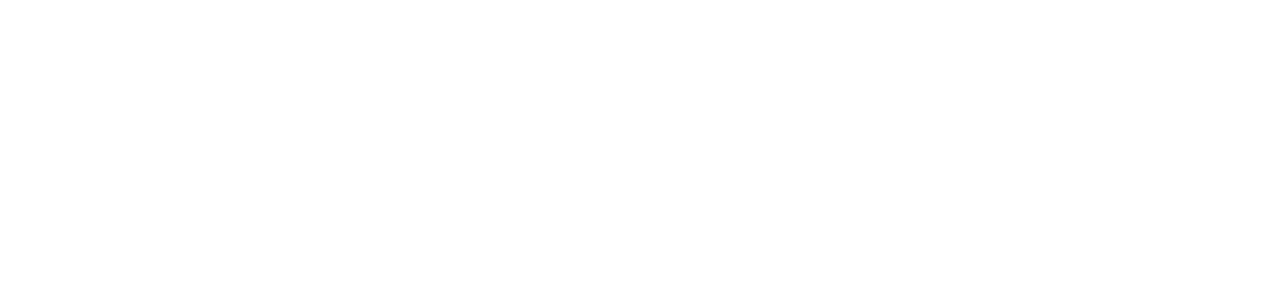
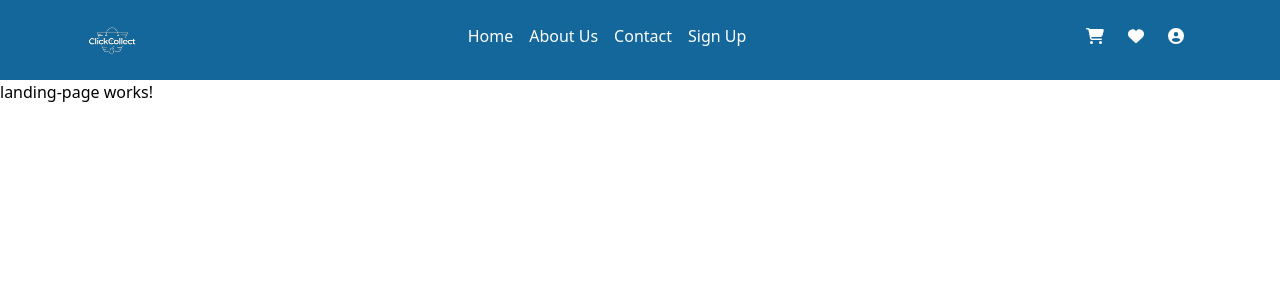
Before and after one commit to O-Robot/ecommerce-ang, an Angular app: page /landing in a window 1280 px wide. Before the commit this address led to /. Shown: the top 300 px of the page. Built offline with nearby package versions, Linux system fonts and the light colour scheme.

Commit message:
Navbar Component

```diff
--- a/src/app/app.routes.ts
+++ b/src/app/app.routes.ts
@@ -1,6 +1,7 @@
 import { Routes } from '@angular/router';
 import { LoginComponent } from './pages/auth/login/login.component';
 import { SignupComponent } from './pages/auth/signup/signup.component';
+import { LandingPageComponent } from './pages/website/landing-page/landing-page.component';
 
 export const routes: Routes = [
   {
@@ -20,4 +21,8 @@ export const routes: Routes = [
     path: 'forgot-password',
     component: SignupComponent,
   },
+  {
+    path: 'landing',
+    component: LandingPageComponent,
+  },
 ];
--- /dev/null
+++ b/src/app/components/navbar/navbar.component.html
@@ -0,0 +1,18 @@
+<div class="h-20 w-[100vw] bg-[#13679B] flex justify-between py-2 px-20">
+  <div class="h-16 w-16 my-auto">
+    <img src="../../../../assets/logo.png" class="w-16 h-16 mx-auto" />
+  </div>
+  <div class="h-16 my-auto">
+    <ul class="flex gap-4 p-4">
+      <li class="text-white text-[16px]"><a>Home</a></li>
+      <li class="text-white text-[16px]"><a>About Us</a></li>
+      <li class="text-white text-[16px]"><a>Contact</a></li>
+      <li class="text-white text-[16px]"><a>Sign Up</a></li>
+    </ul>
+  </div>
+  <div class="h-16 my-auto p-4 flex gap-6 text-white">
+    <fa-icon [icon]="faCart"></fa-icon>
+    <fa-icon [icon]="faWish"></fa-icon>
+    <fa-icon [icon]="faAccount"></fa-icon>
+  </div>
+</div>
--- /dev/null
+++ b/src/app/components/navbar/navbar.component.ts
@@ -0,0 +1,20 @@
+import { Component } from '@angular/core';
+import { FontAwesomeModule } from '@fortawesome/angular-fontawesome';
+import {
+  faCartShopping,
+  faHeart,
+  faUserCircle,
+} from '@fortawesome/free-solid-svg-icons';
+
+@Component({
+  selector: 'app-navbar',
+  standalone: true,
+  imports: [FontAwesomeModule],
+  templateUrl: './navbar.component.html',
+  styleUrl: './navbar.component.css',
+})
+export class NavbarComponent {
+  faCart = faCartShopping;
+  faWish = faHeart;
+  faAccount = faUserCircle;
+}
--- a/src/app/pages/website/landing-page/landing-page.component.html
+++ b/src/app/pages/website/landing-page/landing-page.component.html
@@ -1 +1,2 @@
+<app-navbar></app-navbar>
 <p>landing-page works!</p>
```
Also changed, not shown: src/app/pages/website/landing-page/landing-page.component.ts (+4 -5 lines), src/app/components/navbar/navbar.component.css (added), 1 other file (tests, documents, lock files or other folders).
